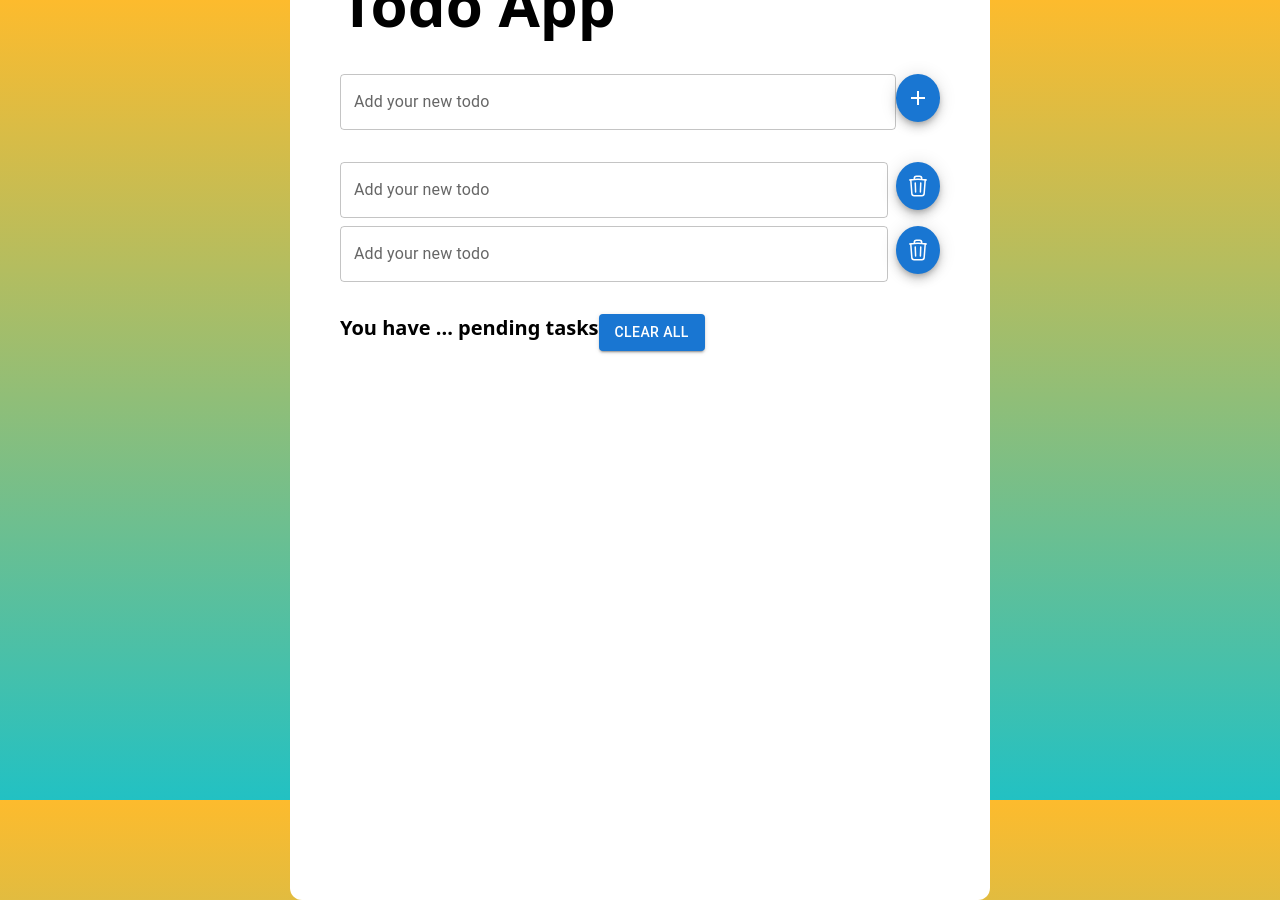
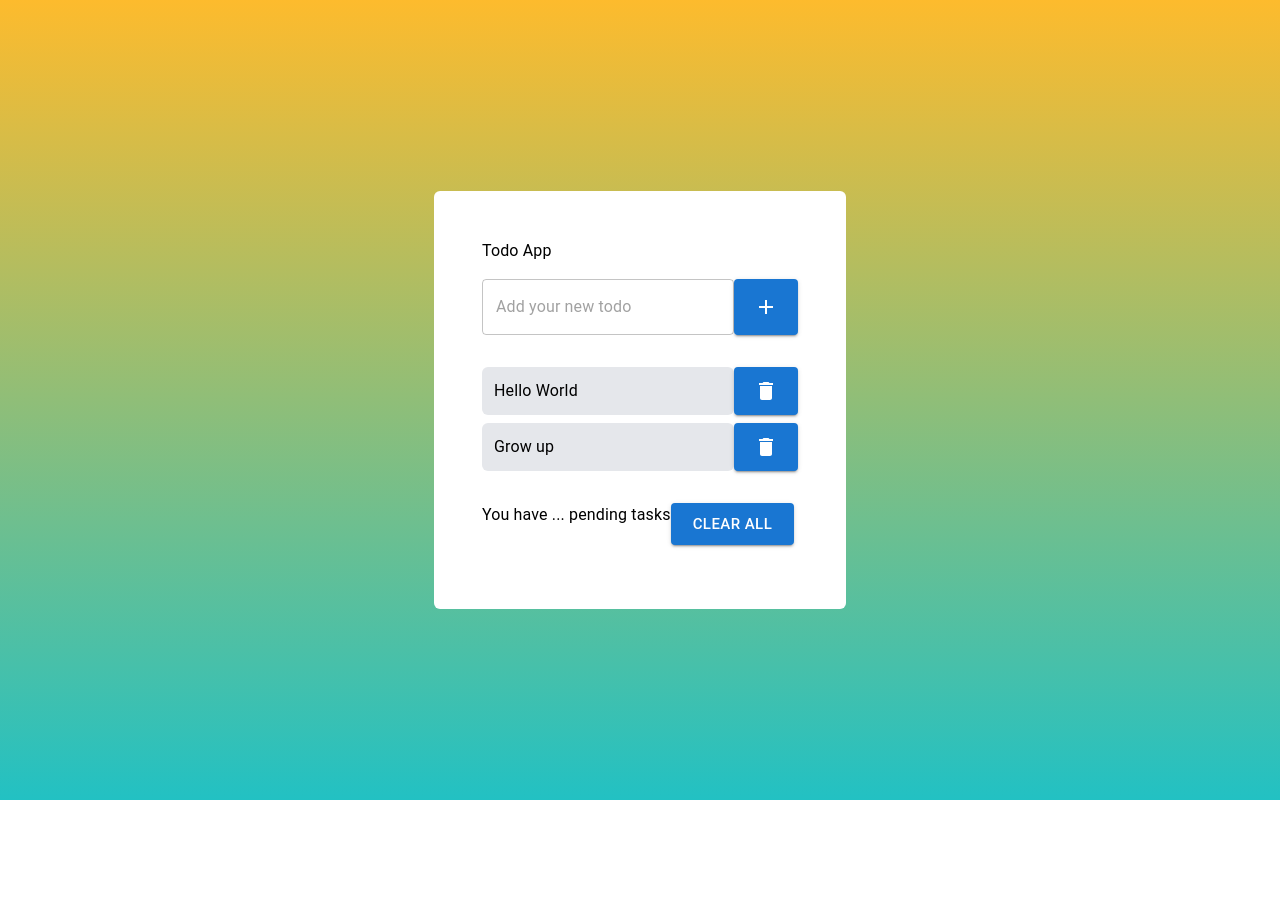
Before and after one commit to Doris-896/todo-list-dolly, a Next.js app: page / in a window 1280 px wide. After the commit the page ends 800 px from the top, so only its background shows below. Built offline with nearby package versions, Linux system fonts and the light colour scheme.

Commit message:
update design

```diff
--- a/app/page.tsx
+++ b/app/page.tsx
@@ -1,97 +1,72 @@
-// import Image from "next/image";
 import * as React from "react";
 import Box from "@mui/material/Box";
 import TextField from "@mui/material/TextField";
-import Fab from "@mui/material/Fab";
 import AddIcon from "@mui/icons-material/Add";
 import Button from "@mui/material/Button";
-import Chip from "@mui/material/Chip";
-import Stack from "@mui/material/Stack";
+import { Typography } from "@mui/material";
+import DeleteIcon from "@mui/icons-material/Delete";
+
 export default function Home() {
   return (
-    <main className="w-full h-full flex justify-center items-center">
-      {/*justify-center: căn giữa chiều ngang, item-center: căn giữa chiều dọc*/}
-      {/*sao khi zoom thì nó không tự cănn chỉnh màn hình mà bị mất chữ luôn*/}
-      <Box
-        sx={{
-          width: 700,
-          height: 1000,
-          borderRadius: 3,
-          bgcolor: "#ffffff",
-          display: "flex",
-          justifyContent: "center",
-          alignItems: "center",
-          flexDirection: "column",
-          justifyContent: "flex-start", // Align content to the top
-          alignItems: "flex-start", // Align items to the left
-          padding: "50px", // Add padding for space
-        }}
-      >
-        <h1 className="font-sans font-bold text-6xl my-6">Todo App</h1>
+    <main className="w-full h-full flex justify-center items-center ">
+      {/*Tại sao chỗ này bỏ flex thì ô sẽ kéo dài hết chiều ngang của màn?*/}
+      <Box className="w-500 bg-white rounded-md flex flex-col p-12">
+        {/*Tại sao chỗ này bỏ flex thì khoảng cách giữa các phần tử co lại?*/}
+        <Typography className="font-sans font-bold text-6xl mb-6">
+          Todo App
+        </Typography>
+
+        <Box className="my-4 flex min-w-full ">
+          <TextField
+            placeholder="Add your new todo"
+            className="w-full mr-2 font-sans font-normal text-2xl"
+          />
+          <Button
+            variant="contained"
+            size="large"
+            className="bg-purple-500 p-2 min-w-14"
+          >
+            <AddIcon />
+          </Button>
+        </Box>
+
+        <Box className="my-2 min-w-full ">
+          <Box className="my-2 flex ">
+            <Typography className="font-sans font-normal text-xl bg-gray-200 p-3 w-full mr-2 rounded-md">
+              {/*Tại sao cho rounded-md lên dòng 33, 34 thì phần tử con VD như typography không được hưởng ké?*/}
+              Hello World
+            </Typography>
+            <Button
+              variant="contained"
+              size="large"
+              className="bg-purple-500 p-2 min-w-14"
+            >
+              <DeleteIcon />
+            </Button>
+          </Box>
+
+          <Box className="my-2 flex">
+            <Typography className="font-sans font-normal text-xl bg-gray-200 p-3 w-full mr-2 rounded-md">
+              Grow up
+            </Typography>
+            <Button
+              variant="contained"
+              size="large"
+              className="bg-purple-500 p-2 min-w-14"
+            >
+              <DeleteIcon />
+            </Button>
+          </Box>
+        </Box>
 
         <div className="my-4 flex min-w-full">
-          <TextField
-            id="Add your new todo"
-            label="Add your new todo"
-            className="w-full mr-2"
-          />
-          <Fab
-            color="primary"
-            size="medium"
-            aria-label="add"
-            className="bg-purple-500 text-white rounded-md min-w-12"
-          >
-            <AddIcon />
-          </Fab>
-        </div>
-
-        <div className="my-2 min-w-full">
-          <div className="my-2 flex min-w-full">
-            <TextField
-              id="Add your new todo"
-              label="Add your new todo"
-              fullWidth
-              sx={{ marginRight: "8px" }}
-            />
-            <Fab
-              color="primary"
-              size="medium"
-              className="bg-purple-500 text-white rounded-md min-w-12"
-            >
-              <svg xmlns="http://www.w3.org/2000/svg" fill="none" viewBox="0 0 24 24" strokeWidth={1.5} stroke="currentColor" className="w-6 h-6">
-  <path strokeLinecap="round" strokeLinejoin="round" d="m14.74 9-.346 9m-4.788 0L9.26 9m9.968-3.21c.342.052.682.107 1.022.166m-1.022-.165L18.16 19.673a2.25 2.25 0 0 1-2.244 2.077H8.084a2.25 2.25 0 0 1-2.244-2.077L4.772 5.79m14.456 0a48.108 48.108 0 0 0-3.478-.397m-12 .562c.34-.059.68-.114 1.022-.165m0 0a48.11 48.11 0 0 1 3.478-.397m7.5 0v-.916c0-1.18-.91-2.164-2.09-2.201a51.964 51.964 0 0 0-3.32 0c-1.18.037-2.09 1.022-2.09 2.201v.916m7.5 0a48.667 48.667 0 0 0-7.5 0" />
-</svg>
-            </Fab>
-          </div>
-
-          <div className="my-2 flex min-w-full">
-            <TextField
-              id="Add your new todo"
-              label="Add your new todo"
-              fullWidth
-              sx={{ marginRight: "8px" }}
-            />
-            <Fab
-              color="primary"
-              size="medium"
-              className="bg-purple-500 text-white rounded-md min-w-12"
-            >
-              <svg xmlns="http://www.w3.org/2000/svg" fill="none" viewBox="0 0 24 24" strokeWidth={1.5} stroke="currentColor" className="w-6 h-6">
-  <path strokeLinecap="round" strokeLinejoin="round" d="m14.74 9-.346 9m-4.788 0L9.26 9m9.968-3.21c.342.052.682.107 1.022.166m-1.022-.165L18.16 19.673a2.25 2.25 0 0 1-2.244 2.077H8.084a2.25 2.25 0 0 1-2.244-2.077L4.772 5.79m14.456 0a48.108 48.108 0 0 0-3.478-.397m-12 .562c.34-.059.68-.114 1.022-.165m0 0a48.11 48.11 0 0 1 3.478-.397m7.5 0v-.916c0-1.18-.91-2.164-2.09-2.201a51.964 51.964 0 0 0-3.32 0c-1.18.037-2.09 1.022-2.09 2.201v.916m7.5 0a48.667 48.667 0 0 0-7.5 0" />
-</svg>
-            </Fab>
-          </div>
-        </div>
-
-        <div className="my-4 item-center flex">
-          <p className="font-sans font-semibold text-xl flex-grow">
+          <Typography className="font-sans font-medium text-2xl">
             You have ... pending tasks
-            {/*nếu có 1 task thì ghi task phải làm sao*/}
-          </p>
+          </Typography>
           <Button
             variant="contained"
-            size="medium"
-            className="bg-purple-500 text-white rounded-md ml-5"
+            size="large"
+            className="bg-purple-500 text-white font-sans font-semibold text-lg ml-7"
           >
             Clear All
           </Button>
```
